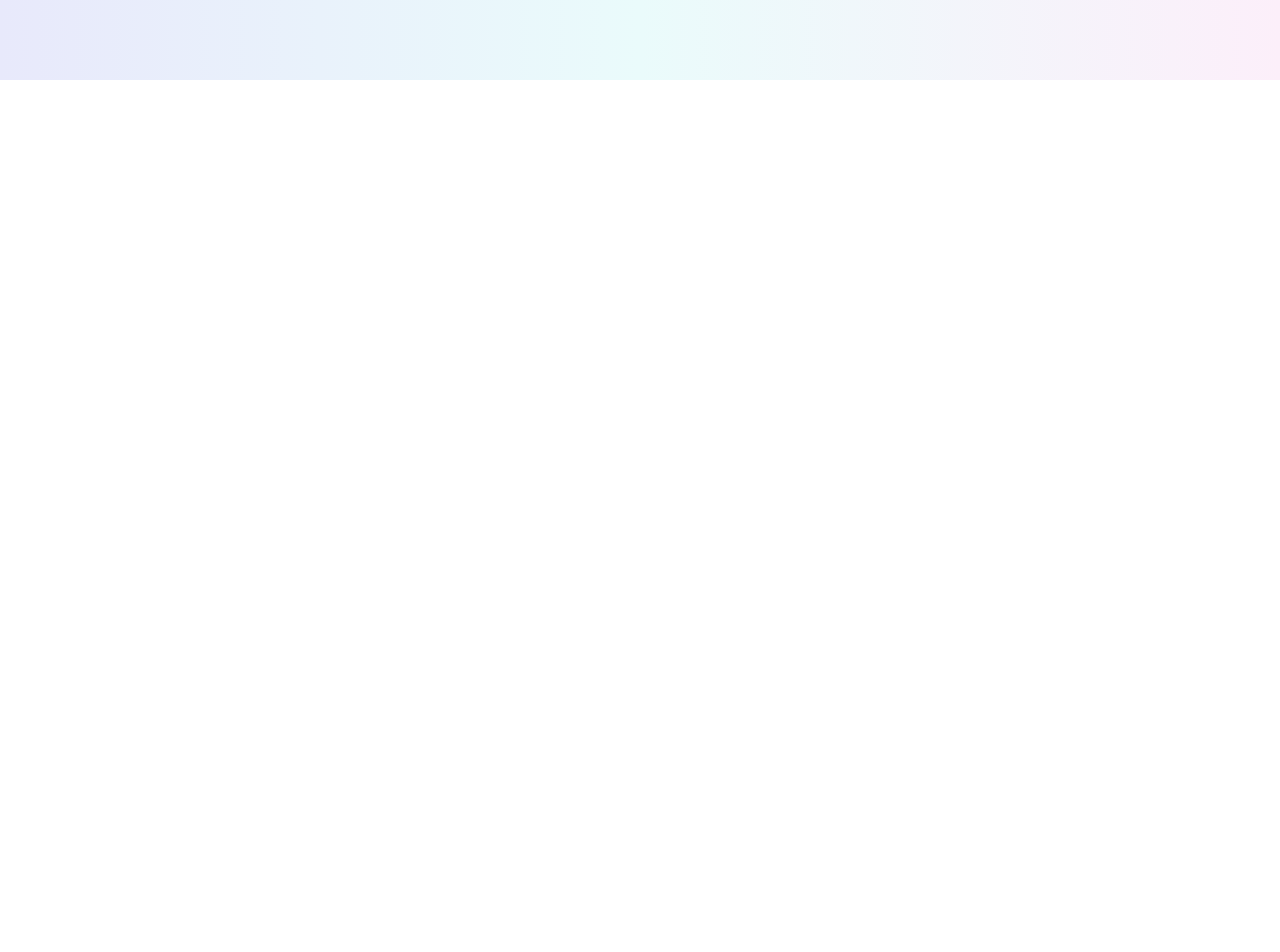
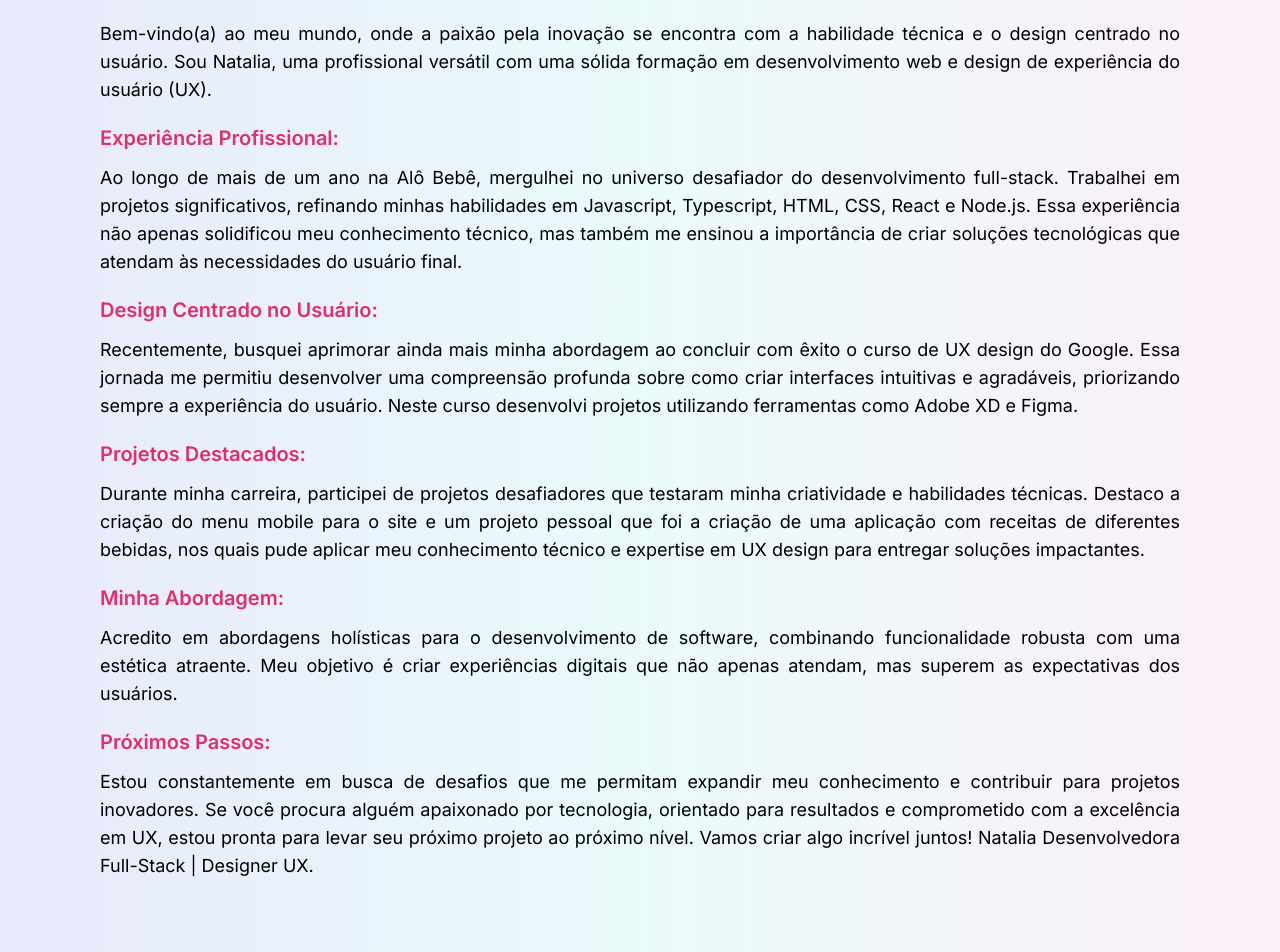
Before and after one commit to NataliaSRiber/Natalia_portfolio, a Next.js app in the folder natalia-portfolio/: page /about in a window 1280 px wide. Shown: the part 720-1672 px from the top of the page. Before the commit the page ends 800 px from the top, so only its background shows below. Built offline with nearby package versions, Linux system fonts and the light colour scheme.

Commit message:
feat: it adds about information

```diff
--- a/natalia-portfolio/src/app/about/page.tsx
+++ b/natalia-portfolio/src/app/about/page.tsx
@@ -1,61 +1,88 @@
-// import Image from 'next/image'
-// import logo from '../../assets/me.png'
-import profilePic from '../../assets/me.png'
+import profilePic from '../../assets/natalia/profilepicture.png'
 
 import Image from 'next/image'
 
 export default function About() {
   return (
-    <section className="mx-10 mb-28 mt-40 flex flex-col gap-20">
-      <h3> Em construção</h3>
-      {/* <div>
+    <section className="mx-5 mb-28 mt-40 flex flex-col gap-20 lg:mx-10">
+      <div className="flex flex-col items-center justify-center text-justify md:gap-20 lg:mx-10">
         <div>
-          <div>
-            <h1 className="mb-6 text-center text-2xl font-bold text-maincolor-800 md:text-5xl lg:mb-10">
-              Sobre
-            </h1>
-          </div>
+          <Image
+            priority={true}
+            height={300}
+            width={300}
+            src={profilePic}
+            alt="logo"
+            className="rounded-full ring-4 ring-bluegrad-100 brightness-75"
+          />
         </div>
-        <div className="flex flex-row">
-          row
-          <div className="w-[40%] px-3 py-0">
-            about-img
-            <div className="items-center justify-center rounded-md bg-red-500">
-              img-box
-              <div>
-                <Image
-                  priority={true}
-                  height={600}
-                  width={400}
-                  src={profilePic}
-                  alt="foto de perfil"
-                  className="ring-2 ring-bluegrad-100 brightness-75"
-                />
-              </div>
-            </div>
-          </div>
-          <div className="w-[60%] bg-blue-500 px-3 py-0">
-            about-text
-            <p>
-              Desenvolvedora Full Stack com mais de um ano de experiência, com
-              conhecimentos em UX Design buscando uma recolocação no mercado de
-              trabalho.
-            </p>
-            <h3 className="my-5 text-lg font-semibold text-maincolor-800">
-              Hard Skills
-            </h3>
-            <div>
-              Skills
-              <div className="border-spacing-1 bg-pink-400">skill-item</div>
-              <div>skill-item</div>
-              <div>skill-item</div>
-              <div>skill-item</div>
-              <div>skill-item</div>
-              <div>skill-item</div>
-            </div>
-          </div>
+        <div className="mx-5 my-3 gap-y-10">
+          <h1 className="my-6 text-center text-2xl font-bold text-maincolor-800 md:text-5xl lg:mb-10">
+            Natalia - Desenvolvedora Full-Stack e Designer UX
+          </h1>
+          <p className="text-lg font-normal">
+            Bem-vindo(a) ao meu mundo, onde a paixão pela inovação se encontra
+            com a habilidade técnica e o design centrado no usuário. Sou
+            Natalia, uma profissional versátil com uma sólida formação em
+            desenvolvimento web e design de experiência do usuário (UX).
+          </p>
+          <h2 className="mb-3 mt-5 text-center text-lg font-semibold text-newpink-500 md:text-left md:text-xl">
+            Experiência Profissional:{' '}
+          </h2>
+          <p className="text-lg font-normal">
+            Ao longo de mais de um ano na Alô Bebê, mergulhei no universo
+            desafiador do desenvolvimento full-stack. Trabalhei em projetos
+            significativos, refinando minhas habilidades em Javascript,
+            Typescript, HTML, CSS, React e Node.js. Essa experiência não apenas
+            solidificou meu conhecimento técnico, mas também me ensinou a
+            importância de criar soluções tecnológicas que atendam às
+            necessidades do usuário final.
+          </p>
+          <h2 className="mb-3 mt-5 text-center text-lg font-semibold text-newpink-500 md:text-left md:text-xl">
+            Design Centrado no Usuário:{' '}
+          </h2>
+          <p className="text-lg font-normal">
+            Recentemente, busquei aprimorar ainda mais minha abordagem ao
+            concluir com êxito o curso de UX design do Google. Essa jornada me
+            permitiu desenvolver uma compreensão profunda sobre como criar
+            interfaces intuitivas e agradáveis, priorizando sempre a experiência
+            do usuário. Neste curso desenvolvi projetos utilizando ferramentas
+            como Adobe XD e Figma.
+          </p>
+          <h2 className="mb-3 mt-5 text-center text-lg font-semibold text-newpink-500 md:text-left md:text-xl">
+            Projetos Destacados:
+          </h2>
+          <p className="text-lg font-normal">
+            Durante minha carreira, participei de projetos desafiadores que
+            testaram minha criatividade e habilidades técnicas. Destaco a
+            criação do menu mobile para o site e um projeto pessoal que foi a
+            criação de uma aplicação com receitas de diferentes bebidas, nos
+            quais pude aplicar meu conhecimento técnico e expertise em UX design
+            para entregar soluções impactantes.
+          </p>
+          <h2 className="mb-3 mt-5 text-center text-lg font-semibold text-newpink-500 md:text-left md:text-xl">
+            Minha Abordagem:
+          </h2>
+          <p className="text-lg font-normal">
+            Acredito em abordagens holísticas para o desenvolvimento de
+            software, combinando funcionalidade robusta com uma estética
+            atraente. Meu objetivo é criar experiências digitais que não apenas
+            atendam, mas superem as expectativas dos usuários.
+          </p>
+          <h2 className="mb-3 mt-5 text-center text-lg font-semibold text-newpink-500 md:text-left md:text-xl">
+            Próximos Passos:
+          </h2>
+          <p className="text-lg font-normal">
+            Estou constantemente em busca de desafios que me permitam expandir
+            meu conhecimento e contribuir para projetos inovadores. Se você
+            procura alguém apaixonado por tecnologia, orientado para resultados
+            e comprometido com a excelência em UX, estou pronta para levar seu
+            próximo projeto ao próximo nível. Vamos criar algo incrível juntos!
+            Natalia Desenvolvedora Full-Stack | Designer UX.
+          </p>
         </div>
-      </div> */}
+      </div>
+      <div className="h-0.5 w-full bg-gradient-to-r from-newpink-200 via-newpink-100 to-newpink-200"></div>
     </section>
   )
 }
```
